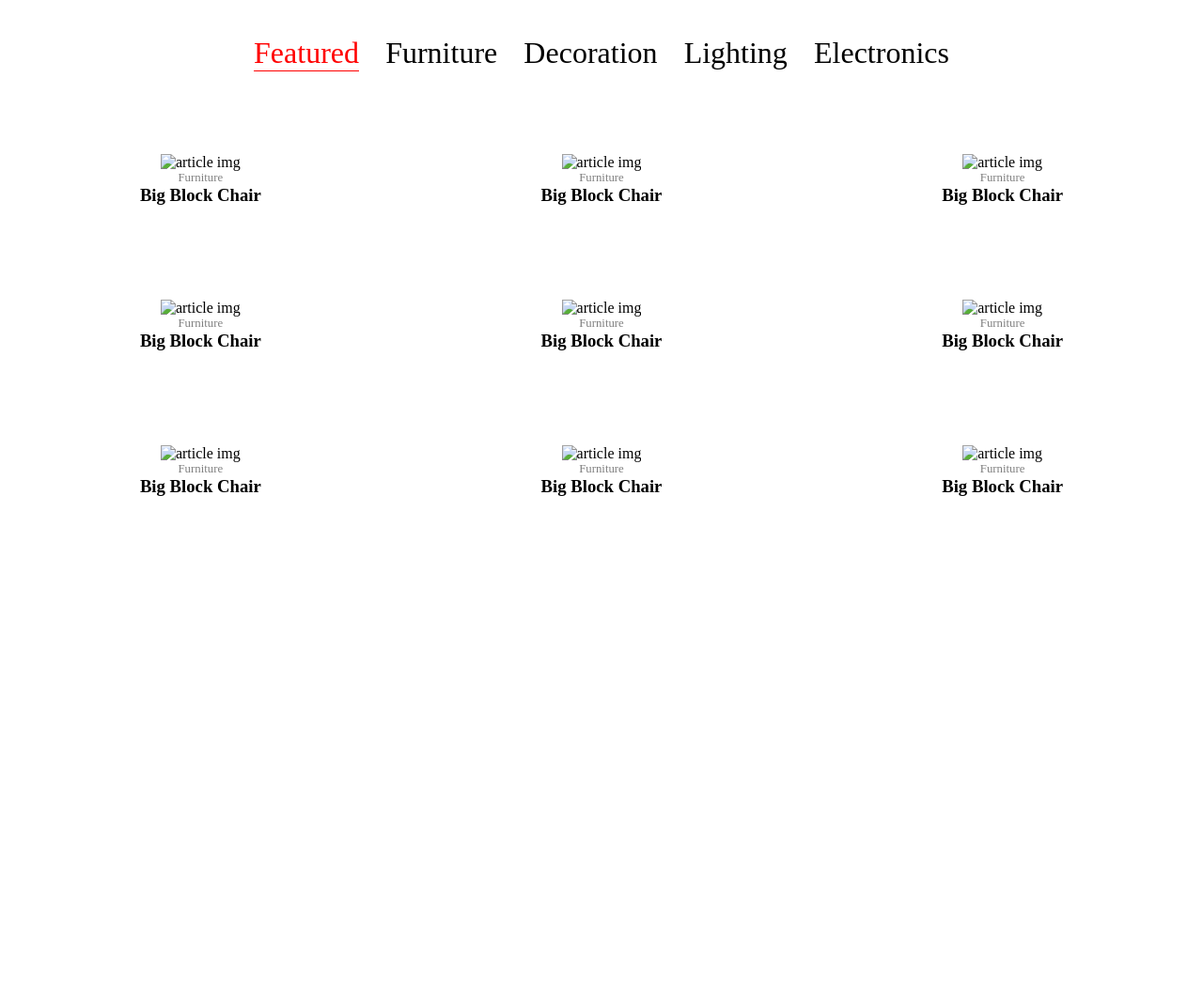
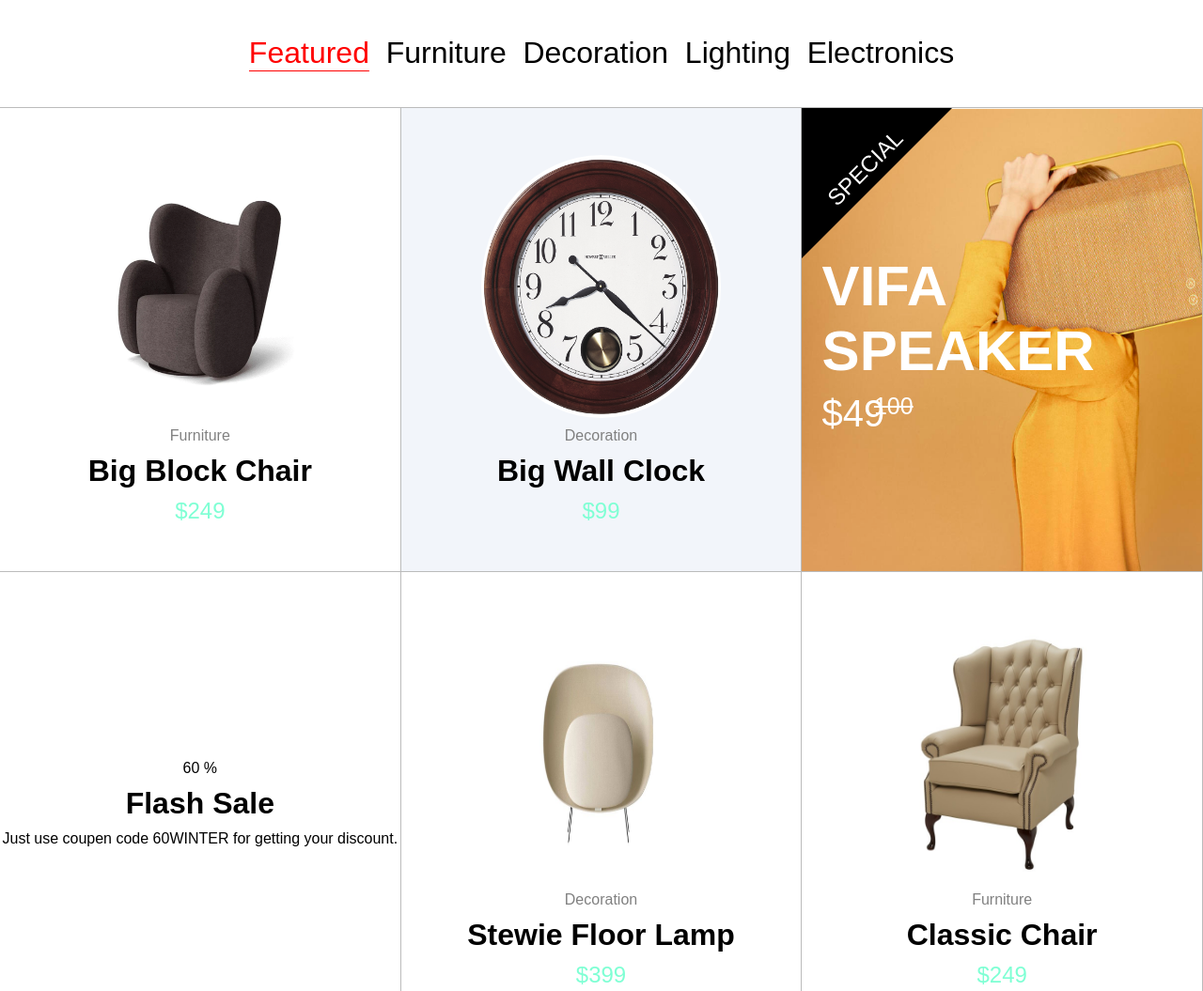
Before and after one commit to Elnur21/picture-and-timezone, a plain HTML site: page task1/task1.html in a window 1280 px wide. Shown: the top 1055 px of the page at 94% size. Before the commit the page ends 800 px from the top, so only its background shows below. Drawn offline with Linux system fonts and the light colour scheme.

Commit message:
task1 7 articles done

```diff
--- a/task1/assets/style/common.css
+++ b/task1/assets/style/common.css
@@ -1,18 +1,13 @@
 .d-flex{
     display: flex;
 }
-.standard-article{
-    background-color: white;
-    flex-direction: column;
-    justify-content: center;
-    align-items: center;
-    width: calc(100% / 3);
-    padding: 50px 0;
+.capitalize{
+    text-transform: capitalize;
 }
-.standard-article .category{
-    font-size: .8rem;
-    color: grey;
+.border-top-right{
+    border-top: 1px solid rgb(187, 187, 187);
+    border-right: 0.5px solid rgb(187, 187, 187);
 }
-.standard-article .price{
-    color: aquamarine;
+.border-bottom{
+    border-bottom: 0.5px solid rgb(187, 187, 187);
 }
--- a/task1/assets/style/main.css
+++ b/task1/assets/style/main.css
@@ -1,3 +1,7 @@
+*{
+    font-family: 'Poppins', sans-serif;
+}
+
 /* Style the header */
 header nav{
     justify-content: center;
@@ -18,3 +22,87 @@ header ul{
 .articles{
     flex-wrap: wrap;
 }
+.standard-article{
+    background-color: white;
+    flex-direction: column;
+    justify-content: center;
+    align-items: center;
+    width: calc(100% / 3);
+    padding: 50px 0;
+}
+.standard-article img{
+    width: 60%;
+    height: 35vh;
+    margin-bottom: 10px;
+}
+.standard-article h3{
+    font-size: 2em;
+    margin: 10px 0;
+}
+.standard-article .category{
+    color: grey;
+}
+.standard-article .price{
+    font-size: 1.5em;
+    color: aquamarine;
+}
+.standard-article:nth-child(2){
+    background-color: rgb(242,245,250);
+}
+.standard-article:nth-child(2) img{
+    border-radius: 50%;
+}
+.standard-article:nth-child(3){
+    color: white !important;
+    position: relative;
+}
+.standard-article:nth-child(3) img{
+    position: absolute;
+    width: 100%;
+    height: 100%;
+    top: 0;
+    right: 0;
+}
+.standard-article:nth-child(3)::before{
+    content: "";
+    position: absolute;
+    box-sizing: content-box;
+    top: 0;
+    left: 0;
+    border: 80px solid transparent;
+    border-left-color: black;
+    border-top-color: black;
+    z-index: 90;
+}
+.standard-article:nth-child(3)::after{
+    content: "SPECIAL";
+    position: absolute;
+    top: 50px;
+    left: 17px;
+    z-index: 100;
+    transform: rotate(-45deg);
+    font-size: 1.5em;
+}
+.standard-article:nth-child(3) h3, .standard-article:nth-child(3) p{
+    z-index: 110;
+    color: white !important;
+    position: relative;
+    right: 35%;
+    width: 20%;
+}
+.standard-article:nth-child(3) h3{
+    font-size: 60px;
+    text-transform: uppercase;
+}
+.standard-article:nth-child(3) p{
+    font-size: 40px;
+    position: relative;
+}
+.standard-article:nth-child(3) p::after{
+    content: "100";
+    position: absolute;
+    z-index: 200;
+    font-size: 25px;
+    left: 65%;
+    text-decoration: line-through;
+}
--- a/task1/task1.html
+++ b/task1/task1.html
@@ -1,13 +1,13 @@
 <!DOCTYPE html>
 <html lang="en">
   <head>
-    <meta charset="UTF-8">
-    <meta http-equiv="X-UA-Compatible" content="IE=edge">
-    <meta name="viewport" content="width=device-width, initial-scale=1.0">
+    <meta charset="UTF-8" />
+    <meta http-equiv="X-UA-Compatible" content="IE=edge" />
+    <meta name="viewport" content="width=device-width, initial-scale=1.0" />
     <title>Task 1</title>
-    <link rel="stylesheet" href="../assets/style/reset.css">
-    <link rel="stylesheet" href="./assets/style/common.css">
-    <link rel="stylesheet" href="./assets/style/main.css">
+    <link rel="stylesheet" href="../assets/style/reset.css" />
+    <link rel="stylesheet" href="./assets/style/common.css" />
+    <link rel="stylesheet" href="./assets/style/main.css" />
   </head>
   <body>
     <header>
@@ -23,50 +23,57 @@
     </header>
     <main>
       <section class="d-flex articles">
-            <article class="standard-article d-flex">
-                <img src="" alt="article img">
+        <article class="standard-article d-flex border-top-right">
+          <img src="./assets/imgs/chair.webp" alt="article img" />
           <p class="category">Furniture</p>
-                <h3>Big Block Chair</h3>
+          <h3 class="capitalize">Big Block Chair</h3>
+          <p class="price">$249</p>
         </article>
-            <article class="standard-article d-flex">
-                <img src="" alt="article img">
+        <article class="standard-article d-flex border-top-right">
+          <img src="./assets/imgs/wall-clock.jpg" alt="article img" />
+          <p class="category">Decoration</p>
+          <h3 class="capitalize">big wall clock</h3>
+          <p class="price">$99</p>
+        </article>
+        <article class="standard-article d-flex border-top-right vifa-speaker">
+          <img src="./assets/imgs/speaker.png" alt="article img" />
+          <h3 class="capitalize">vifa speaker</h3>
+          <p class="price">$49</p>
+        </article>
+        <article class="standard-article d-flex border-top-right">
+          <p>60 <span>%</span></p>
+          <h3 class="capitalize">Flash Sale</h3>
+          <p>Just use coupen code 60WINTER for getting your discount.</p>
+        </article>
+        <article class="standard-article d-flex border-top-right">
+          <img src="./assets/imgs/stwie1.jpg" alt="article img" />
+          <p class="category">Decoration</p>
+          <h3 class="capitalize">stewie floor lamp</h3>
+          <p class="price">$399</p>
+        </article>
+        <article class="standard-article d-flex border-top-right">
+          <img src="./assets/imgs/Saracen-Classic-chair-600x600.jpg" alt="article img" />
           <p class="category">Furniture</p>
-                <h3>Big Block Chair</h3>
+          <h3 class="capitalize">classic chair</h3>
+          <p class="price">$249</p>
         </article>
-            <article class="standard-article d-flex">
-                <img src="" alt="article img">
+        <article class="standard-article d-flex border-top-right border-bottom">
+          <img src="./assets/imgs/sheepbench.png" alt="article img" />
           <p class="category">Furniture</p>
-                <h3>Big Block Chair</h3>
+          <h3 class="capitalize">sheep bench felt</h3>
+          <p class="price">$129</p>
         </article>
-            <article class="standard-article d-flex">
-                <img src="" alt="article img">
-                <p class="category">Furniture</p>
-                <h3>Big Block Chair</h3>
+        <article class="standard-article d-flex border-top-right border-bottom">
+          <img src="./assets/imgs/loudspeaker.webp" alt="article img" />
+          <p class="category">Electronics</p>
+          <h3 class="capitalize">vifa loudspeakers</h3>
+          <p class="price">$449</p>
         </article>
-            <article class="standard-article d-flex">
-                <img src="" alt="article img">
-                <p class="category">Furniture</p>
-                <h3>Big Block Chair</h3>
-            </article>
-            <article class="standard-article d-flex">
-                <img src="" alt="article img">
-                <p class="category">Furniture</p>
-                <h3>Big Block Chair</h3>
-            </article>
-            <article class="standard-article d-flex">
-                <img src="" alt="article img">
-                <p class="category">Furniture</p>
-                <h3>Big Block Chair</h3>
-            </article>
-            <article class="standard-article d-flex">
-                <img src="" alt="article img">
-                <p class="category">Furniture</p>
-                <h3>Big Block Chair</h3>
-            </article>
-            <article class="standard-article d-flex">
-                <img src="" alt="article img">
-                <p class="category">Furniture</p>
-                <h3>Big Block Chair</h3>
+        <article class="standard-article d-flex border-top-right border-bottom">
+          <img src="./assets/imgs/lamp.webp" alt="article img" />
+          <p class="category">Lighting</p>
+          <h3 class="capitalize">muuto lamp</h3>
+          <p class="price">$399</p>
         </article>
       </section>
     </main>
```
Also changed, not shown: task1/assets/imgs/Saracen-Classic-chair-600x600.jpg (added), task1/assets/imgs/chair.webp (added), task1/assets/imgs/lamp.webp (added), task1/assets/imgs/loudspeaker.webp (added), task1/assets/imgs/sheepbench.png (added), task1/assets/imgs/speaker.png (added), task1/assets/imgs/stwie1.jpg (added), task1/assets/imgs/wall-clock.jpg (added). Lines whose indentation alone changed are shown as unchanged.
